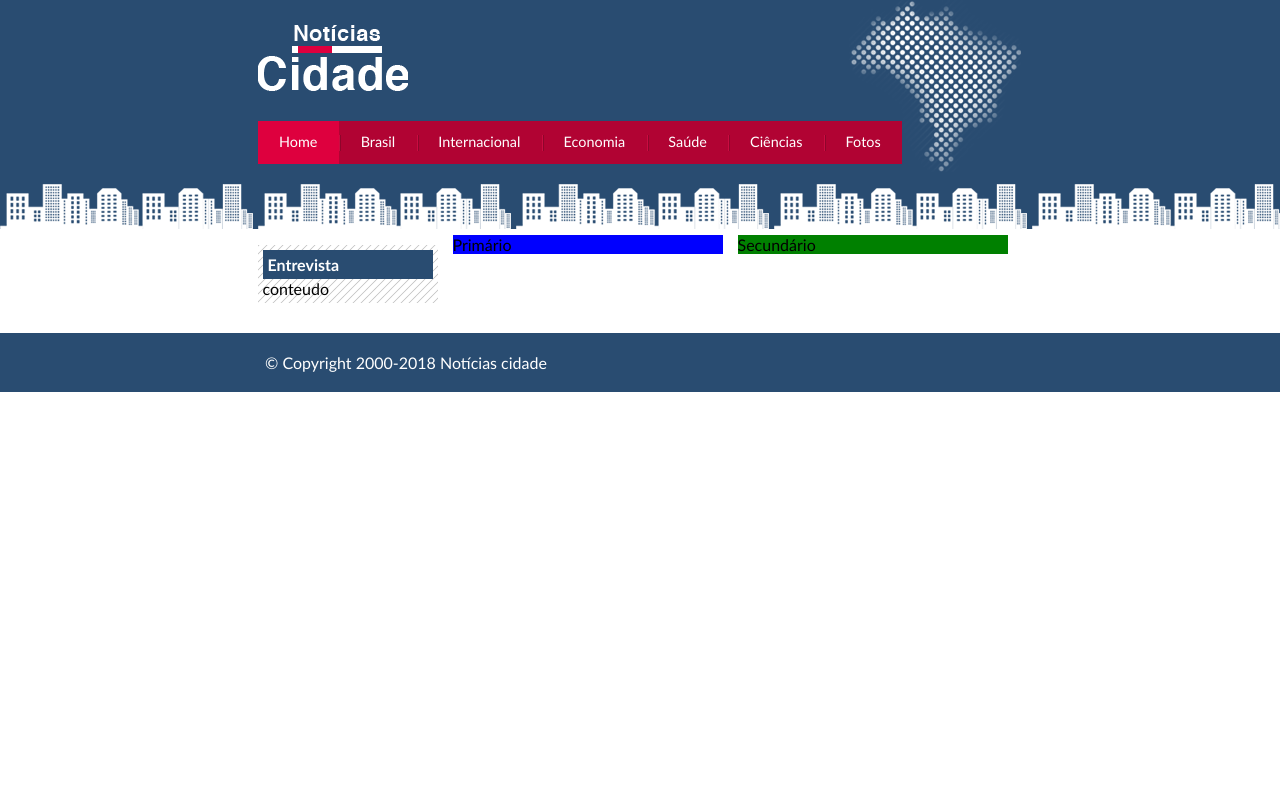
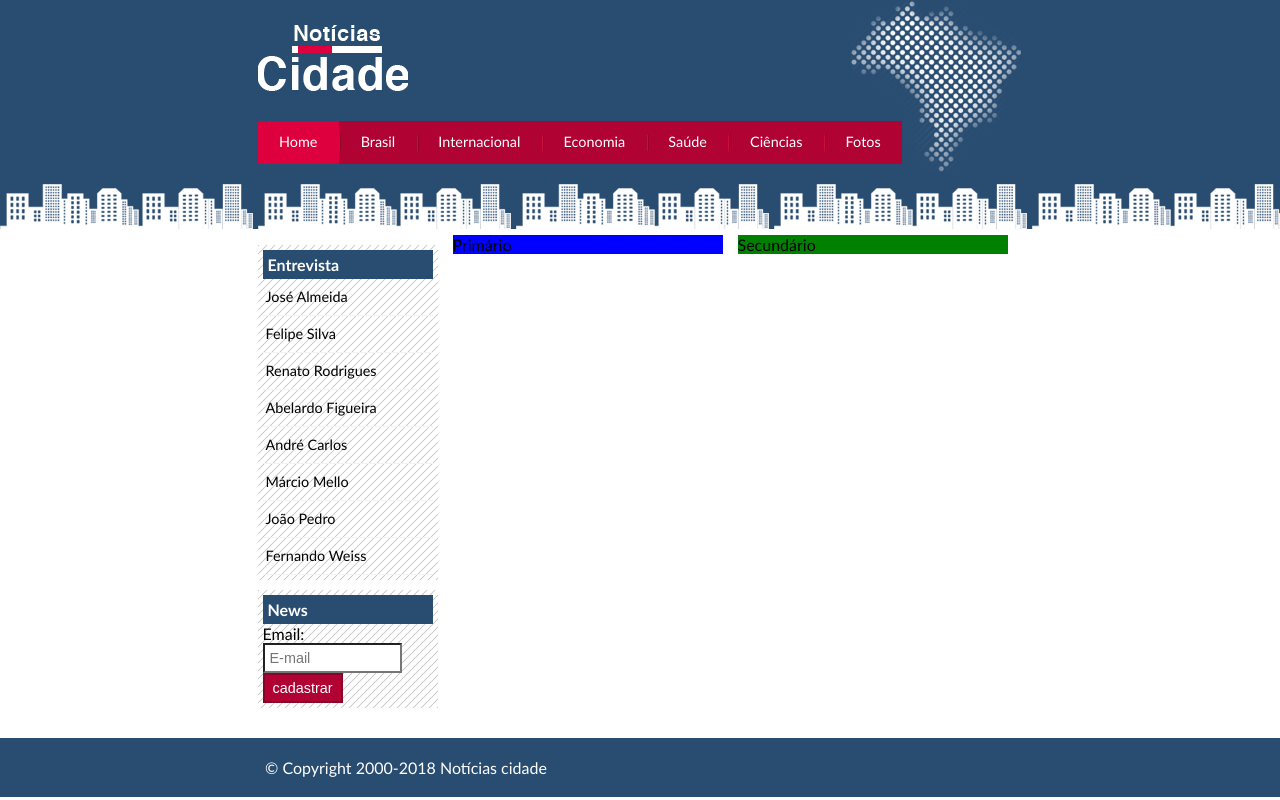
Before and after one commit to IgorCastro-dev/noticias-cidade, a plain HTML site: page index.html in a window 1280 px wide. Drawn offline with Linux system fonts and the light colour scheme.

Commit message:
:package: lateral
Terminando o menu lateral

```diff
--- a/index.html
+++ b/index.html
@@ -27,10 +27,32 @@
                 <div class="caixa">
                     <h2>Entrevista</h2>
                     <div class="conteudo">
-                        conteudo
+                        <ul>
+                            <li><a href="">José Almeida</a></li>
+                            <li><a href="">Felipe Silva</a></li>
+                            <li><a href="">Renato Rodrigues</a></li>
+                            <li><a href="">Abelardo Figueira</a></li>
+                            <li><a href="">André Carlos</a></li>
+                            <li><a href="">Márcio Mello</a></li>
+                            <li><a href="">João Pedro</a></li>
+                            <li><a href="">Fernando Weiss</a></li>
+                        </ul>
                     </div>
                 </div>
-
+                <div class="caixa">
+                    <h2>News</h2>
+                    <div class="conteudo">
+                        <form action="">
+                            <div>
+                                <label for="email">Email:</label>
+                                <input type="text" name="email" id="email" placeholder="E-mail">
+                            </div>
+                            <div>
+                                <input class="submit" type="submit" value="cadastrar">
+                            </div>
+                        </form>
+                    </div>
+                </div>
             </div><!--fim lateral-->
 
         </section>
--- a/style.css
+++ b/style.css
@@ -117,3 +117,34 @@ footer{
     margin: auto;
     color: #fff;
 }
+.lateral ul a{
+    font-size: 0.9em;
+    padding: 3px;
+    display: block;
+    line-height: 30px;
+    color: #000;
+    text-decoration: none;
+    border-bottom: 1px solid #f3f3f3;
+}
+.lateral ul a:hover{
+    background: #f9f9f9 url(imagens/marcador.png) no-repeat left center;
+    color: #a1a1a1;
+    padding-left: 20px;
+}
+label{
+    display: block;
+    cursor: pointer;
+}
+input{
+    padding: 5px;
+    width: 125px;
+    font-size: 0.9em;
+    background-color: #fff;
+}
+input.submit {
+    width: 80px;
+    color: #fff;
+    background-color: #b10333;
+    border: 2px solid #870529;
+    padding: 5px;
+}
```
